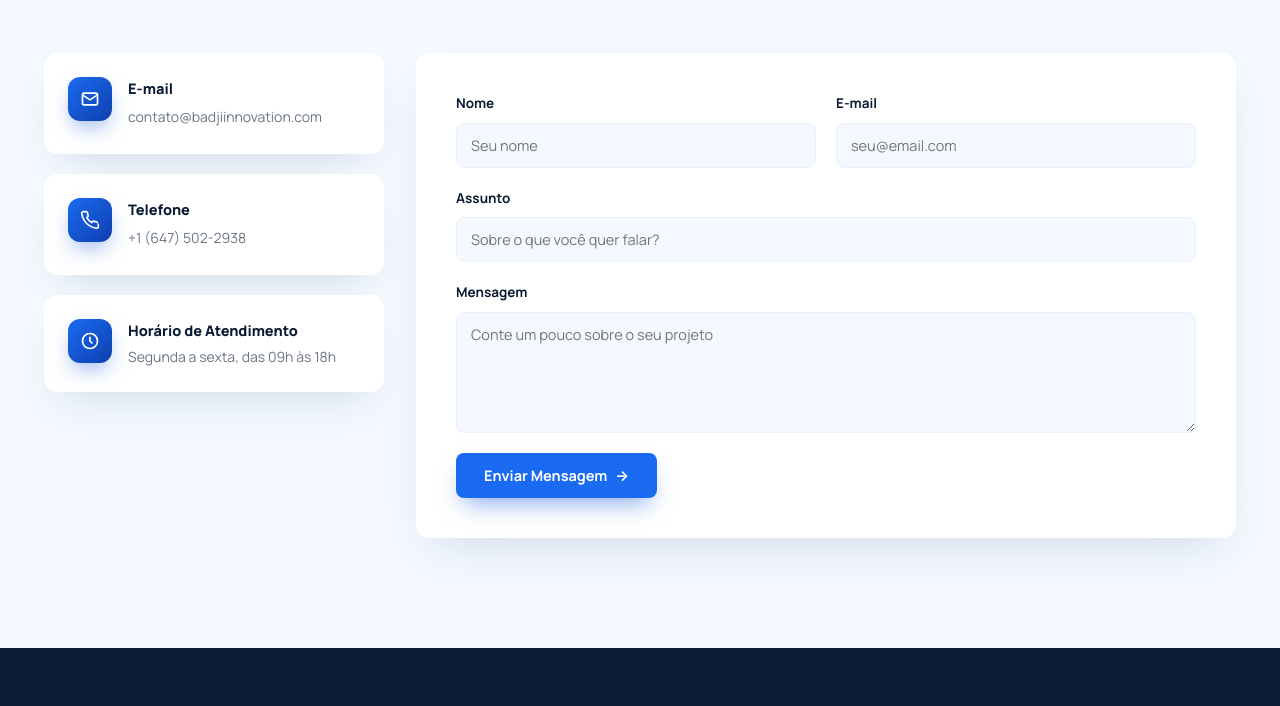
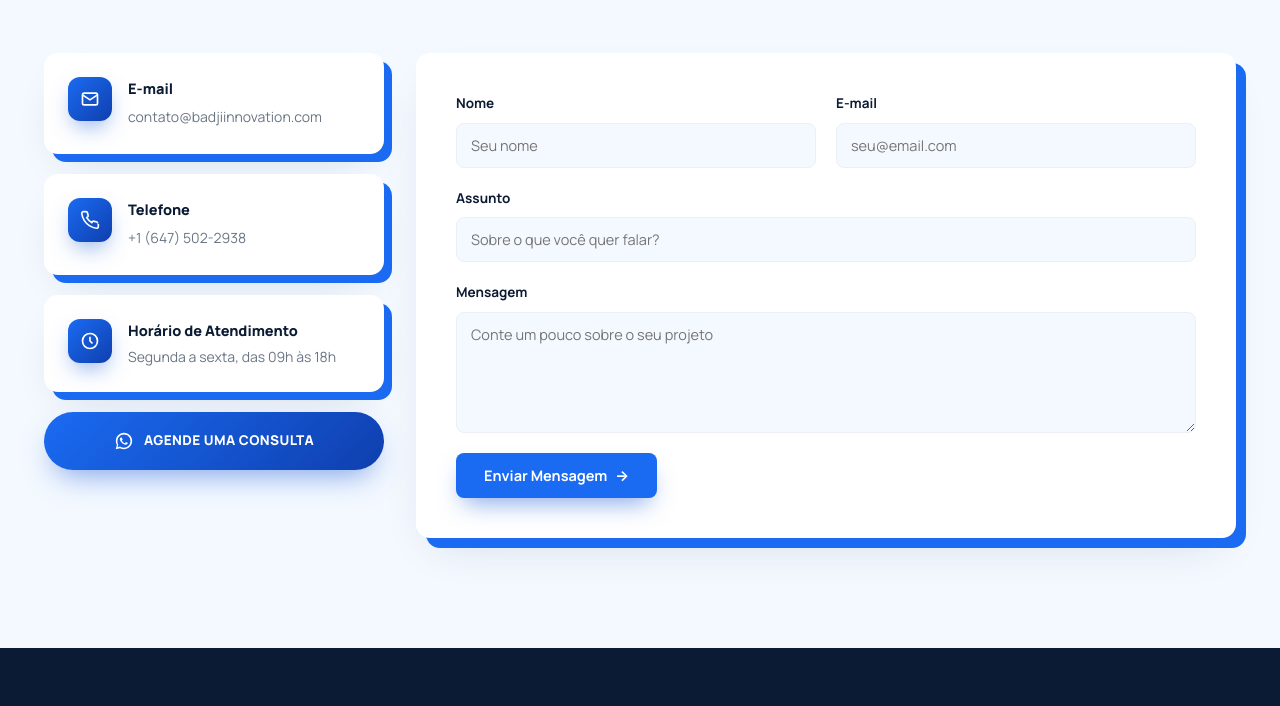
Before and after one commit to issufibadji/badjiinnovation, a plain HTML site: page index.html in a window 1280 px wide. Shown: the part 5400-6106 px from the top of the page. Drawn offline with Linux system fonts and the light colour scheme.

Commit message:
ajuste de de cards

```diff
--- a/css/style.css
+++ b/css/style.css
@@ -929,7 +929,7 @@ svg{ display: block; }
   background: var(--surface-card);
   border-radius: var(--border-radius);
   padding: 24px;
-  box-shadow: var(--shadow-soft);
+  box-shadow: 8px 8px 0 var(--blue-vivid), var(--shadow-soft);
 }
 .contact__info-item > div{ min-width: 0; }
 .contact__info-icon{
@@ -954,11 +954,32 @@ svg{ display: block; }
 }
 .contact__info-item a:hover{ color: var(--blue-vivid); }
 
+.contact__schedule{
+  display: flex;
+  align-items: center;
+  justify-content: center;
+  gap: 10px;
+  background: linear-gradient(135deg, var(--blue-vivid), var(--blue-dark));
+  color: #fff;
+  font-weight: 800;
+  font-size: 13.5px;
+  letter-spacing: .4px;
+  text-transform: uppercase;
+  padding: 18px;
+  border-radius: 50px;
+  box-shadow: 0 14px 30px -10px rgba(22,87,214,.55);
+  transition: transform var(--transition), box-shadow var(--transition);
+}
+.contact__schedule:hover{
+  transform: translateY(-2px);
+  box-shadow: 0 18px 36px -10px rgba(22,87,214,.65);
+}
+
 .contact__form{
   background: var(--surface-card);
   border-radius: var(--border-radius);
   padding: 40px;
-  box-shadow: var(--shadow-soft);
+  box-shadow: 10px 10px 0 var(--blue-vivid), var(--shadow-soft);
   display: flex;
   flex-direction: column;
   gap: 20px;
--- a/index.html
+++ b/index.html
@@ -475,6 +475,7 @@
           </div>
         </div>
 
+
         <div class="contact__info-item">
           <div class="contact__info-icon">
             <svg viewBox="0 0 24 24" width="20" height="20" fill="none" stroke="#fff" stroke-width="2"><circle cx="12" cy="12" r="9"/><path d="M12 7v5l3 3"/></svg>
@@ -484,6 +485,11 @@
             <p>Segunda a sexta, das 09h às 18h</p>
           </div>
         </div>
+
+        <a class="contact__schedule" target="_blank" rel="noopener" href="https://wa.me/16475022938?text=Ol%C3%A1!%20Quero%20agendar%20uma%20consulta%20com%20a%20BadjiInnovation.">
+          <svg viewBox="0 0 24 24" width="20" height="20" fill="currentColor"><path d="M12 2.2c-5.4 0-9.8 4.4-9.8 9.8 0 1.7.5 3.4 1.3 4.9L2 22l5.2-1.4c1.4.8 3.1 1.2 4.8 1.2 5.4 0 9.8-4.4 9.8-9.8S17.4 2.2 12 2.2zm0 17.8c-1.5 0-3-.4-4.3-1.2l-.3-.2-3.1.8.8-3-.2-.3A7.9 7.9 0 0 1 4.2 12c0-4.3 3.5-7.8 7.8-7.8s7.8 3.5 7.8 7.8-3.5 8-7.8 8zm4.3-5.8c-.2-.1-1.4-.7-1.6-.8-.2-.1-.4-.1-.6.1-.2.2-.6.8-.8 1-.1.2-.3.2-.5.1-.2-.1-1-.4-1.9-1.2-.7-.6-1.2-1.4-1.3-1.6-.1-.2 0-.4.1-.5.1-.1.2-.3.4-.4.1-.1.2-.3.2-.4.1-.2 0-.3 0-.4-.1-.1-.6-1.4-.8-1.9-.2-.5-.4-.4-.6-.4h-.5c-.2 0-.4.1-.6.3-.2.2-.8.8-.8 1.9s.8 2.2.9 2.4c.1.2 1.6 2.5 4 3.5.6.2 1 .4 1.3.5.6.2 1.1.1 1.5-.1.5-.1 1.4-.6 1.6-1.1.2-.5.2-1 .1-1.1-.1-.1-.2-.2-.4-.3z"/></svg>
+          Agende uma Consulta
+        </a>
       </div>
 
       <form class="contact__form reveal" action="mailto:contato@badjiinnovation.com" method="post" enctype="text/plain">
```
